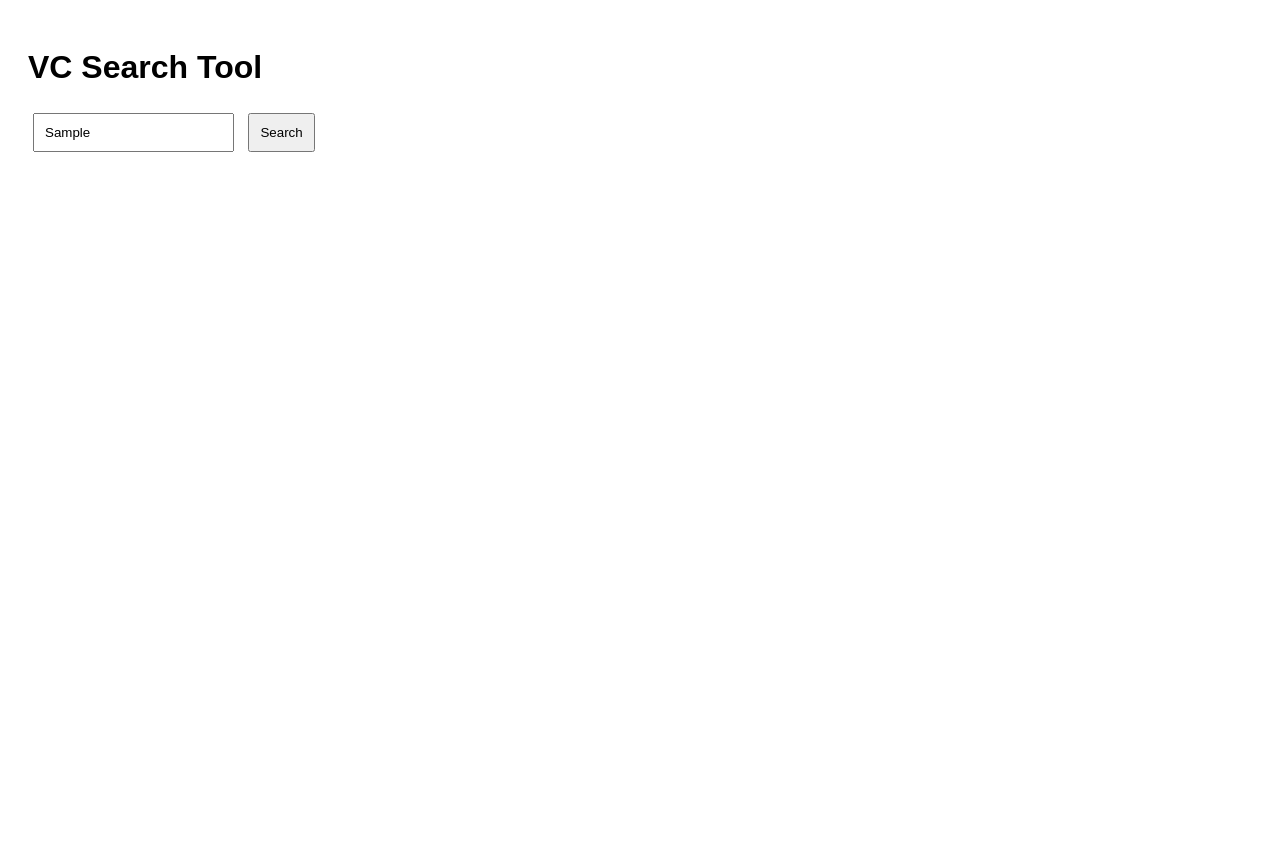
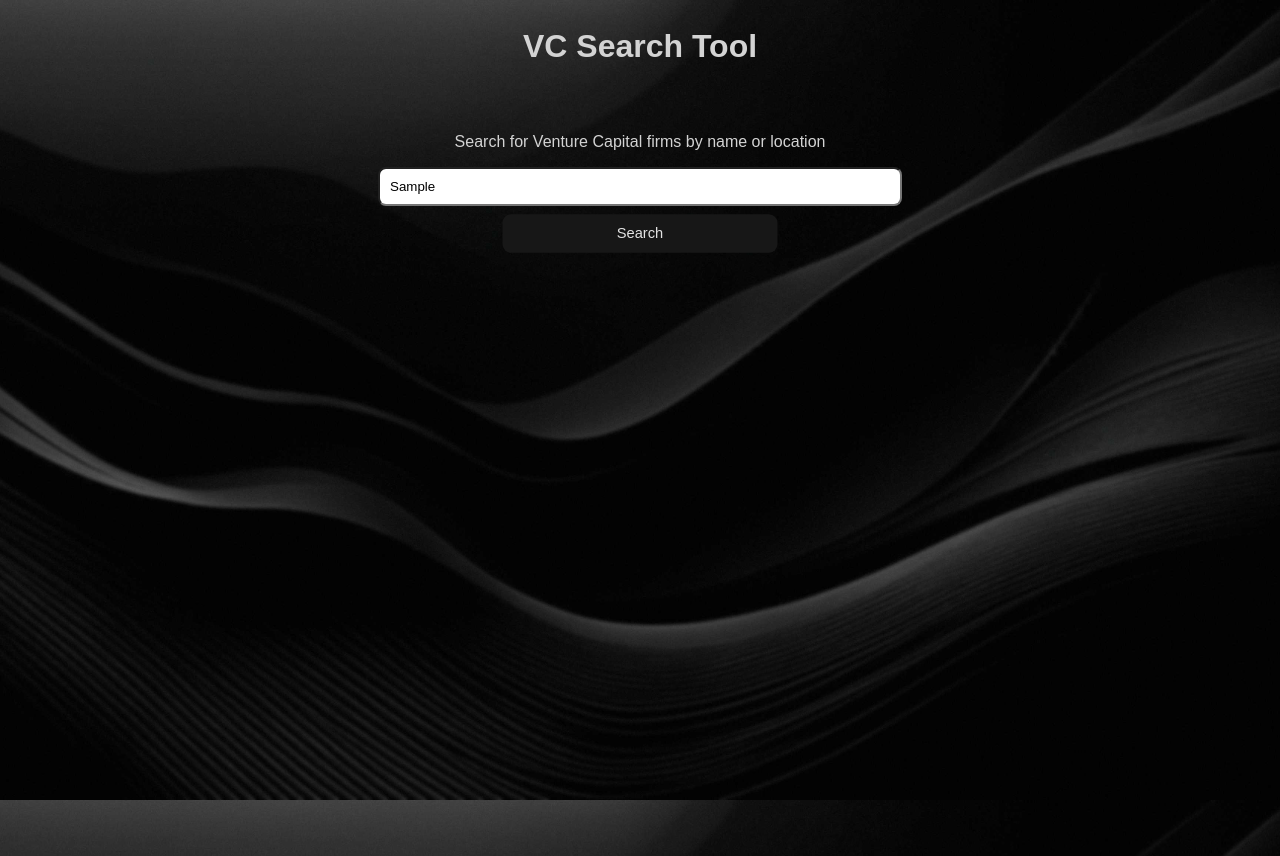
Before and after one commit to ashotvardanya/VC-Assistant, a website: page static/index.html in a window 1280 px wide. Both pictures are taken after typing "Sample" into the empty fields and a click on the button "Search". Before the commit the page ends 800 px from the top, so only its background shows below. Drawn offline with Linux system fonts and the light colour scheme; no server answers.

Commit message:
New design

```diff
--- a/static/index.html
+++ b/static/index.html
@@ -8,6 +8,8 @@
 </head>
 <body>
     <h1>VC Search Tool</h1>
+    <p></p>
+    <p>Search for Venture Capital firms by name or location</p>
     <input type="text" id="searchQuery" placeholder="Enter search text">
     <button onclick="searchVCs()">Search</button>
     <div id="results"></div>
--- a/static/script.js
+++ b/static/script.js
@@ -23,14 +23,18 @@ function displayResults(results) {
     const resultsContainer = document.getElementById('results');
     resultsContainer.innerHTML = ''; // Clear previous results
 
-    if (Array.isArray(results)) { // Check if results is an array
-        results.forEach(result => {
-            const resultElement = document.createElement('div');
-            resultElement.textContent = `URL: ${result.url}, Distance: ${result.distance}`;
-            resultsContainer.appendChild(resultElement);
-        });
-    } else {
-        // If results is not an array, display an error message
+    // Only display the top three results
+    results.slice(0, 3).forEach(result => {
+        const resultElement = document.createElement('a'); // Create an anchor element for clickable links
+        resultElement.href = result.url; // Set href to the result URL
+        resultElement.textContent = `URL: ${result.url}`; // Set the display text
+        resultElement.target = "_blank"; // Open in new tab
+        resultsContainer.appendChild(resultElement);
+        resultsContainer.appendChild(document.createElement('br')); // Add a line break for spacing
+    });
+
+    if (results.length === 0) {
+        // If no results, display an error message
         const errorElement = document.createElement('div');
         errorElement.textContent = 'No results found.';
         resultsContainer.appendChild(errorElement);
--- a/static/styles.css
+++ b/static/styles.css
@@ -1,13 +1,52 @@
 body {
     font-family: Arial, sans-serif;
     padding: 20px;
+    background-image: url('/static/background.jpg'); /* Replace with your actual image path */
+    background-size: cover;
+    background-position: center;
+    background-repeat: no-repeat;
+    background-attachment: fixed;
+    color: #D3D3D3; /* Very bright grey for text */
+    display: flex;
+    flex-direction: column; /* Aligns children elements in a column */
+    justify-content: flex-start; /* Aligns items to the top of the container */
+    align-items: center; /* Centers items horizontally */
+    height: 100vh; /* Full viewport height */
+    text-align: center; /* Center text */
+}
+
+h1 {
+    width: 100%; /* Full width to ensure it's centered */
+    margin-top: 0;
+    margin-bottom: 20px; /* Space before the search elements */
 }
 
 input, button {
     padding: 10px;
-    margin: 5px;
+    margin-bottom: 10px; /* Space between elements */
+    display: block; /* Makes input and button take the full available width */
+    border-radius: 8px;
+    width: 100%; /* Helps ensure elements don't stretch beyond the max width */
+    max-width: 500px; /* Maximum width of these elements */
+}
+
+button {
+    background-color: rgb(23, 23, 23);
+    color: rgb(227, 227, 227);
+    border: none;
+    transition: transform 0.2s ease-in-out;
+    border-radius: 8px;
+    width: 50%; /* Half the width of the input box */
+    max-width: 250px; /* Maximum width matching half of the input box */
+}
+
+button:hover, button:focus {
+    transform: scale(1.1);
+    cursor: pointer;
 }
 
 div#results {
-    margin-top: 20px;
+    width: 100%;
+    max-width: 500px; /* Aligns width with input and button */
+    margin-bottom: 20px; /* Space after the results */
 }
```
Also changed, not shown: README.md, static/background.jpg (added), 1 other file.
